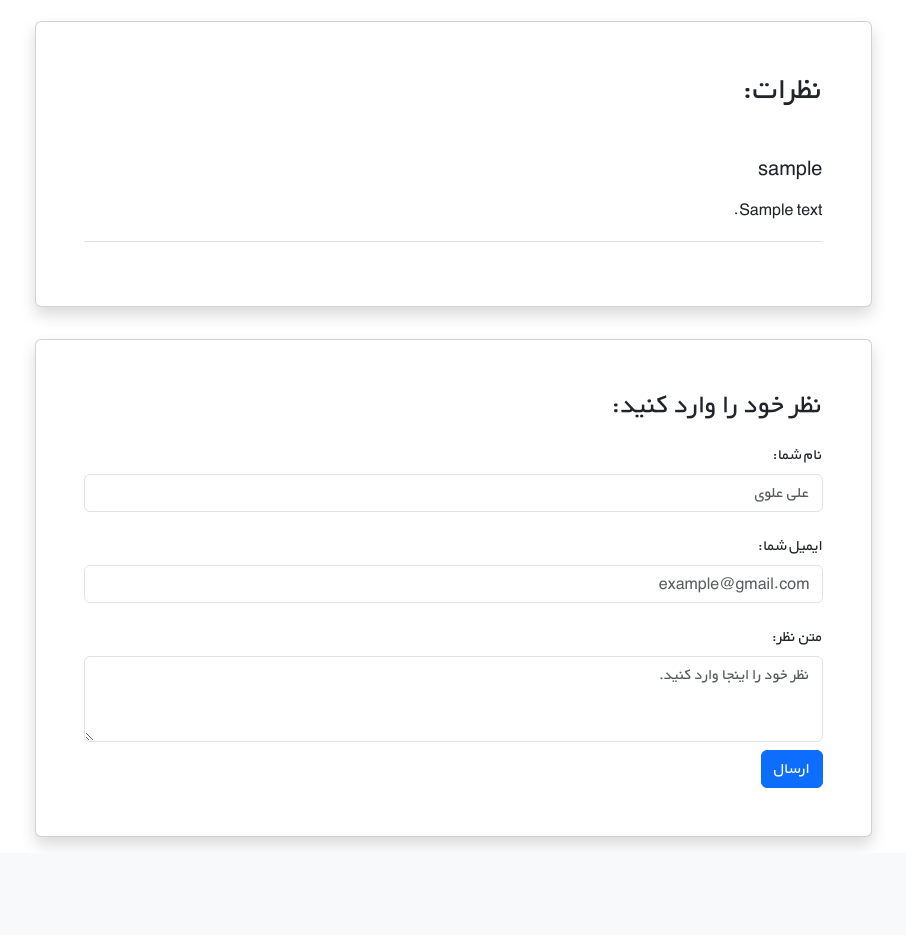
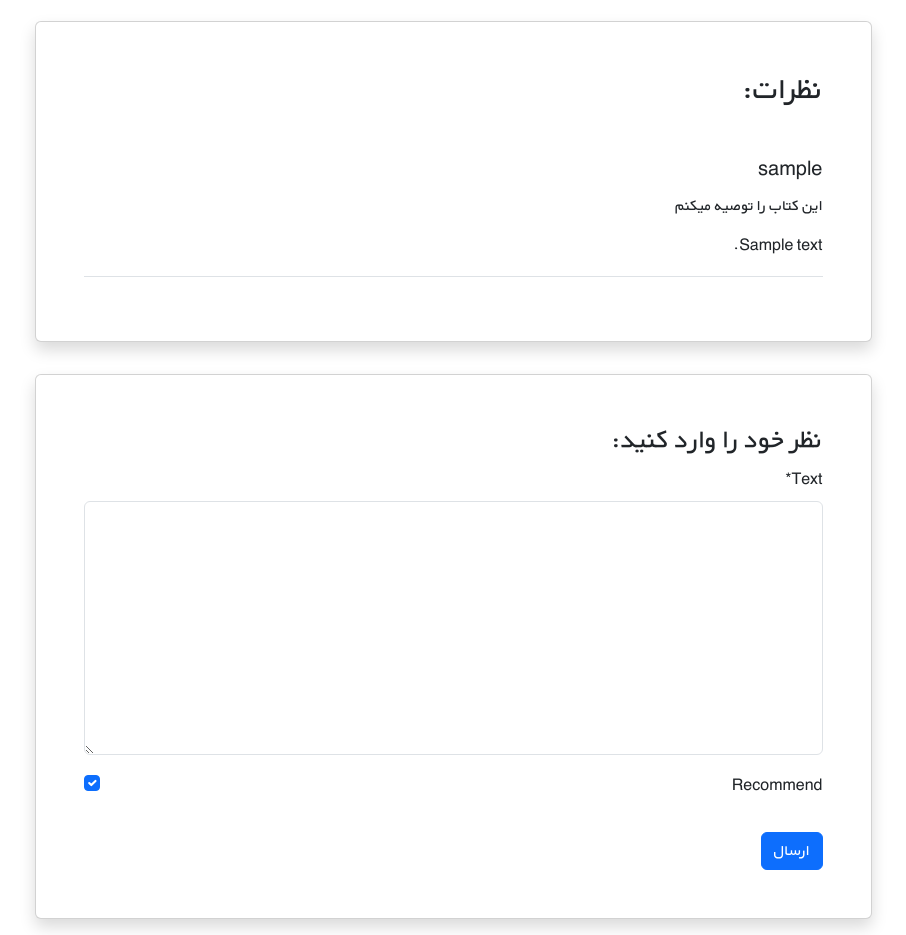
Before and after one commit to AliGanji14/book-store, a Django app: page /books/1/ in a window 1280 px wide. Shown: the part 416-1351 px from the top of the page, without its empty margins (187-1093 px from the left). Before the commit the page ends 1262 px from the top, so only its background shows below. Run offline with Django 5.2, Linux system fonts and the light colour scheme; tables that the repository leaves empty hold one stand-in row (values such as "Sample post"); grey boxes marked "Sample" are stand-in pictures; some libraries are stand-ins or nearby versions.

Commit message:
add comment form to book detail view

```diff
--- a/books/admin.py
+++ b/books/admin.py
@@ -10,4 +10,4 @@ class BookAdmin(admin.ModelAdmin):
 
 @admin.register(Comment)
 class CommentAdmin(admin.ModelAdmin):
-    list_display = ('user', 'book', 'datetime_created',)
+    list_display = ('user', 'book', 'datetime_created', 'recommend', 'is_active')
--- /dev/null
+++ b/books/forms.py
@@ -0,0 +1,9 @@
+from django import forms
+
+from .models import Comment
+
+
+class CommentForm(forms.ModelForm):
+    class Meta:
+        model = Comment
+        fields = ['text', 'recommend']
--- a/books/models.py
+++ b/books/models.py
@@ -22,6 +22,8 @@ class Comment(models.Model):
     book = models.ForeignKey(Book, related_name='comments', on_delete=models.CASCADE)
     text = models.TextField()
     datetime_created = models.DateTimeField(auto_now_add=True)
+    is_active = models.BooleanField(default=True)
+    recommend = models.BooleanField(default=True)
 
     def __str__(self):
         return f'{self.user}: {self.text}'
--- a/books/templates/books/book_detail.html
+++ b/books/templates/books/book_detail.html
@@ -1,5 +1,8 @@
 {% extends '_base.html' %}
+
 {% load static %}
+
+{% load crispy_forms_tags %}
 
 {% block page_title %}جزئیات کتاب {{ book.title }}{% endblock %}
 
@@ -48,10 +51,17 @@
                     <div class="card shadow my-3 p-5 w-sm-75 w-100">
                         <h2 class="mb-5">نظرات:</h2>
                         {% for comment in book_comment %}
-                            <div class="border-bottom mb-3">
-                                <h5 class="mb-3">{{ comment.user.username }}</h5>
-                                <p>{{ comment.text|linebreaks }}</p>
-                            </div>
+                            {% if comment.is_active %}
+                                <div class="border-bottom mb-3">
+                                    <h5 class="mb-3">{{ comment.user.username }}</h5>
+                                    {% if comment.recommend %}
+                                        <h6>این کتاب را توصیه میکنم</h6>
+                                    {% else %}
+                                        <p>این کتاب را توصیه نمیکنم</p>
+                                    {% endif %}
+                                    <p>{{ comment.text|linebreaks }}</p>
+                                </div>
+                            {% endif %}
                         {% endfor %}
                     </div>
                 </div>
@@ -60,20 +70,9 @@
                     <div class="card shadow my-3 p-5 w-sm-75 w-100">
                         <h3>نظر خود را وارد کنید:</h3>
                         <form method="POST">
-                            <div class="form-group py-2">
-                                <label class="py-1" for="author_name">نام شما:</label>
-                                <input type="text" class="form-control" placeholder="علی علوی" name="author_name">
-                            </div>
-                            <div class="form-group py-2">
-                                <label class="py-1" for="email">ایمیل شما:</label>
-                                <input type="email" class="form-control" placeholder="example@gmail.com" name="email">
-                            </div>
-                            <div class="form-group py-2">
-                                <label class="py-1" for="comment_text">متن نظر:</label>
-                                <textarea class="form-control" name="text" rows="3"
-                                          placeholder="نظر خود را اینجا وارد کنید."></textarea>
-                            </div>
-                            <button type="submit" class="btn btn-primary">ارسال</button>
+                            {% csrf_token %}
+                            {{ comment_form|crispy }}
+                            <button type="submit" class="btn btn-primary mt-3">ارسال</button>
                         </form>
                     </div>
                 </div>
--- a/books/views.py
+++ b/books/views.py
@@ -3,6 +3,7 @@ from django.urls import reverse_lazy
 from django.views import generic
 
 from books.models import Book
+from books.forms import CommentForm
 
 
 class BookListView(generic.ListView):
@@ -15,7 +16,23 @@ class BookListView(generic.ListView):
 def book_detail(request, pk):
     book = get_object_or_404(Book, pk=pk)
     book_comment = book.comments.all()
-    return render(request, 'books/book_detail.html', {'book': book, 'book_comment': book_comment})
+
+    if request.method == 'POST':
+        comment_form = CommentForm(request.POST)
+        if comment_form.is_valid():
+            new_comment = comment_form.save(commit=False)
+            new_comment.book = book
+            new_comment.user = request.user
+            new_comment.save()
+            comment_form = CommentForm()
+    else:
+        comment_form = CommentForm()
+
+    return render(request, 'books/book_detail.html', {
+        'book': book,
+        'book_comment': book_comment,
+        'comment_form': comment_form,
+    })
 
 
 class BookCreateView(generic.CreateView):
```
Also changed, not shown: books/migrations/0005_comment_is_active_comment_recommend.py (added).
